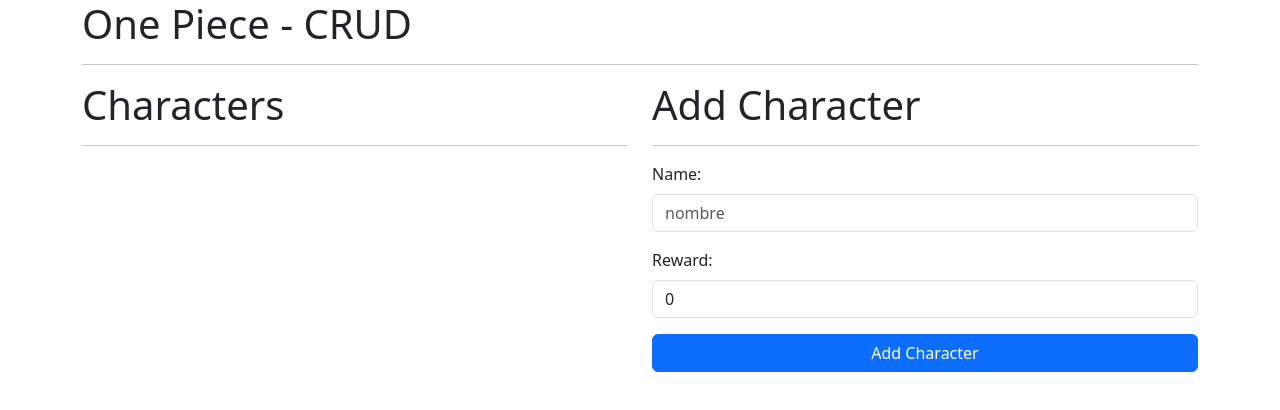
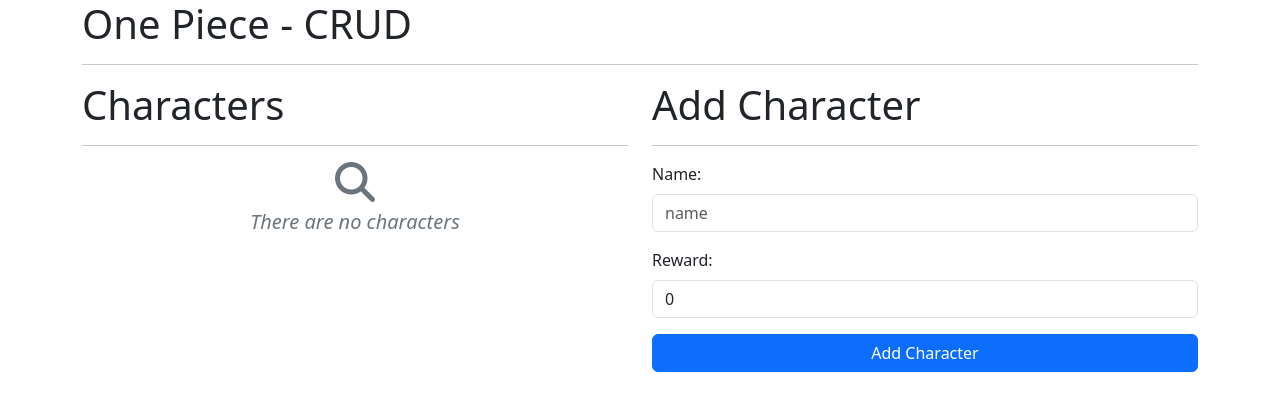
Before and after one commit to AngelTravieso/OnePieceCrud, an Angular app: page / in a window 1280 px wide. Shown: the top 410 px of the page. Built offline with nearby package versions, Linux system fonts and the light colour scheme.

Commit message:
CHANGE - improve UI fixes

```diff
--- a/src/app/app.module.ts
+++ b/src/app/app.module.ts
@@ -2,7 +2,7 @@
 import { BrowserModule } from '@angular/platform-browser';
 
 import { AppComponent } from './app.component';
-import { CharactersComponent } from './components/characters/characters.component';
+import { CharactersComponent } from './components/list-characters/characters.component';
 import { AddCharacterComponent } from './components/add-character/add-character.component';
 import { CommonModule } from '@angular/common';
 import { FormsModule } from '@angular/forms';
--- a/src/app/components/add-character/add-character.component.html
+++ b/src/app/components/add-character/add-character.component.html
@@ -11,7 +11,7 @@
       [(ngModel)]="character.name"
       class="form-control"
       id="name"
-      placeholder="nombre"
+      placeholder="name"
     />
   </div>
   <!-- * Reward -->
--- a/src/app/components/characters/characters.component.html
+++ /dev/null
@@ -1,12 +0,0 @@
-<p class="h1">Characters</p>
-<hr />
-
-<ul class="list-group list-group-flush" *ngFor="let character of characters">
-  <li class="list-group-item d-flex justify-content-between align-items-center">
-    <div class="character-info">
-      <p class="m-0">{{ character.name }}</p>
-      <p class="text-secondary fs-6">Reward: {{ character.reward }}$</p>
-    </div>
-    <button class="btn btn-danger" (click)="emitDeleteCharacter(character.id)">X</button>
-  </li>
-</ul>
--- /dev/null
+++ b/src/app/components/list-characters/characters.component.html
@@ -0,0 +1,19 @@
+<p class="h1">Characters</p>
+<hr />
+
+<div class="d-flex flex-column align-content-center justify-content-center fs-1 text-secondary" *ngIf="characters.length === 0; else listOfCharacters">
+  <i class="fa-solid fa-magnifying-glass text-center mb-2"></i>
+  <p class="d-flex justify-content-center h5 text-secondary fst-italic">There are no characters</p>
+</div>
+
+<ng-template #listOfCharacters>
+  <ul class="list-group list-group-flush" *ngFor="let character of characters">
+    <li class="list-group-item d-flex justify-content-between align-items-center">
+      <div class="character-info">
+        <p class="m-0">{{ character.name }}</p>
+        <p class="text-secondary fs-6">Reward: {{ character.reward }}$</p>
+      </div>
+      <button class="btn btn-danger" (click)="emitDeleteCharacter(character.id)">X</button>
+    </li>
+  </ul>
+</ng-template>
--- a/src/index.html
+++ b/src/index.html
@@ -12,6 +12,8 @@
       integrity="sha384-QWTKZyjpPEjISv5WaRU9OFeRpok6YctnYmDr5pNlyT2bRjXh0JMhjY6hW+ALEwIH"
       crossorigin="anonymous"
     />
+    <!-- Fontawesome -->
+    <link rel="stylesheet" href="https://cdnjs.cloudflare.com/ajax/libs/font-awesome/6.5.2/css/all.min.css" integrity="sha512-SnH5WK+bZxgPHs44uWIX+LLJAJ9/2PkPKZ5QiAj6Ta86w+fsb2TkcmfRyVX3pBnMFcV7oQPJkl9QevSCWr3W6A==" crossorigin="anonymous" referrerpolicy="no-referrer" />
     <link rel="icon" type="image/x-icon" href="favicon.ico" />
   </head>
   <body class="container">
```
Also changed, not shown: src/app/components/list-characters/characters.component.ts (renamed from src/app/components/characters/characters.component.ts).
